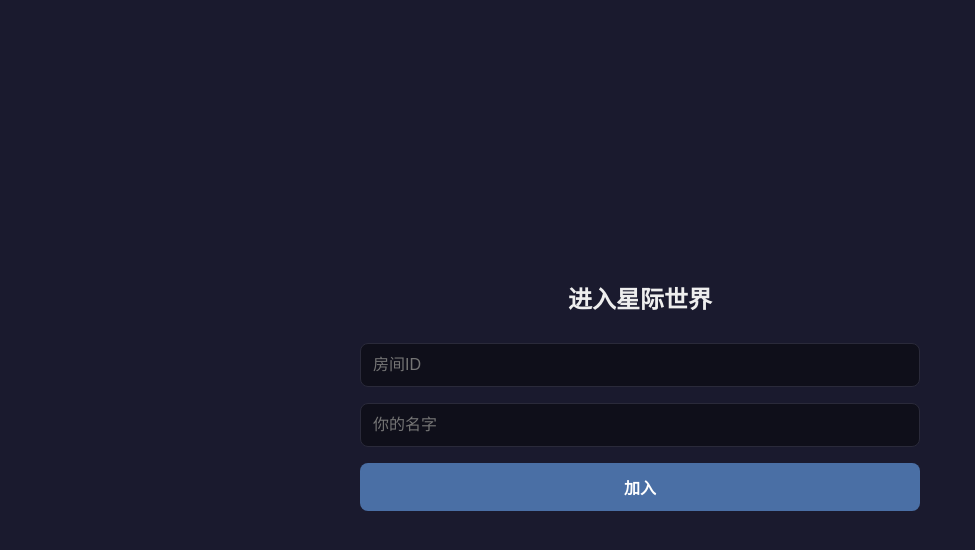
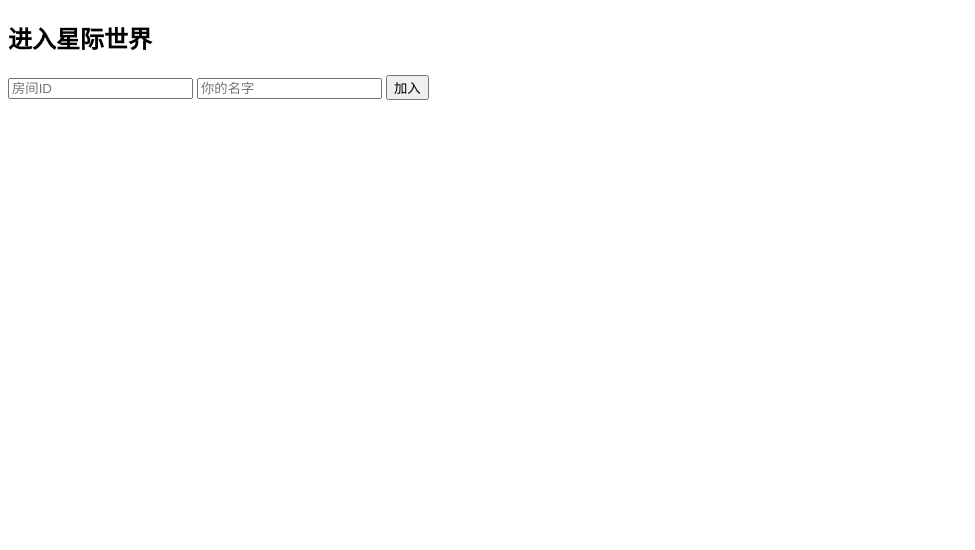
Before and after one commit to 1605385891111/aimb666, a website: page public/index.html in a window 1280 px wide. Shown: the whole page, without its empty margins (0-975 px from the left). Drawn offline with nearby package versions, Linux system fonts and the light colour scheme.

Commit message:
Update style.css

```diff
--- a/public/style.css
+++ b/public/style.css
@@ -1,39 +1,23 @@
-/* public/style.css - 移动端样式，适配小屏幕 */
-* {
-    box-sizing: border-box;
+.info-bar {
+    display: flex;
+    justify-content: space-between;
+    background: #16213e;
+    padding: 8px;
+    border-radius: 12px;
+    margin-bottom: 12px;
+    font-size: 14px;
+    gap: 10px;
+    flex-wrap: wrap;
 }
-body {
+.player-list ul {
     margin: 0;
-    font-family: -apple-system, BlinkMacSystemFont, "Segoe UI", Roboto, Helvetica, Arial, sans-serif;
-    background: #1a1a2e;
-    color: #eee;
+    padding-left: 20px;
 }
-.container {
-    max-width: 600px;
-    margin: 0 auto;
-    padding: 20px;
+.skip-info {
+    background: #0f3460;
+    padding: 4px 8px;
+    border-radius: 8px;
 }
-#join-container {
-    text-align: center;
-    margin-top: 30vh;
-}
-input, textarea, button {
-    width: 100%;
-    padding: 12px;
-    margin: 8px 0;
-    border-radius: 8px;
-    border: none;
-    font-size: 16px;
-}
-input, textarea {
-    background: #0f0f1a;
-    color: white;
-    border: 1px solid #2a2a3a;
-}
-button {
-    background: #4a6fa5;
-    color: white;
-    font-weight: bold;
     cursor: pointer;
 }
 button.danger {
```
